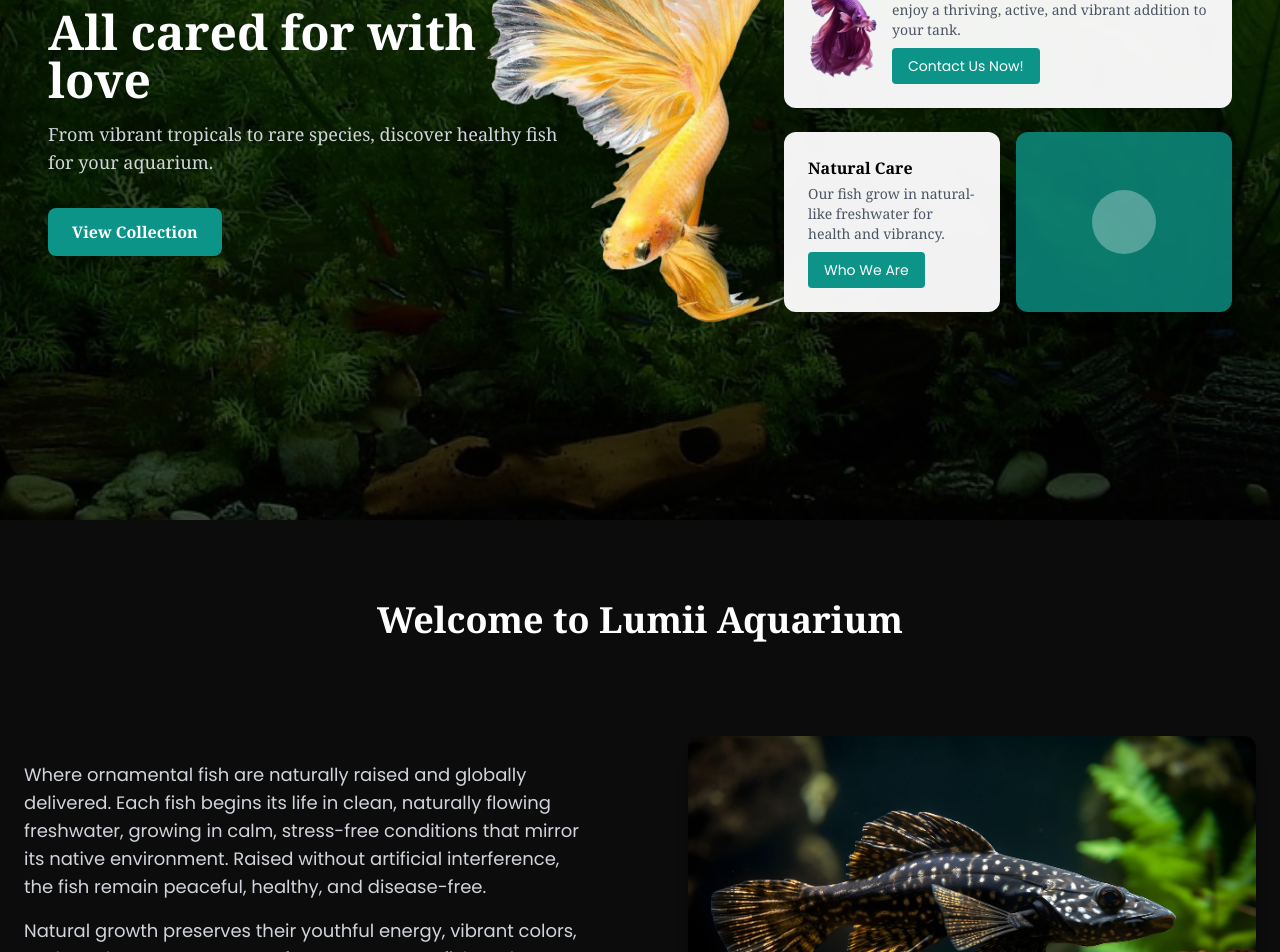
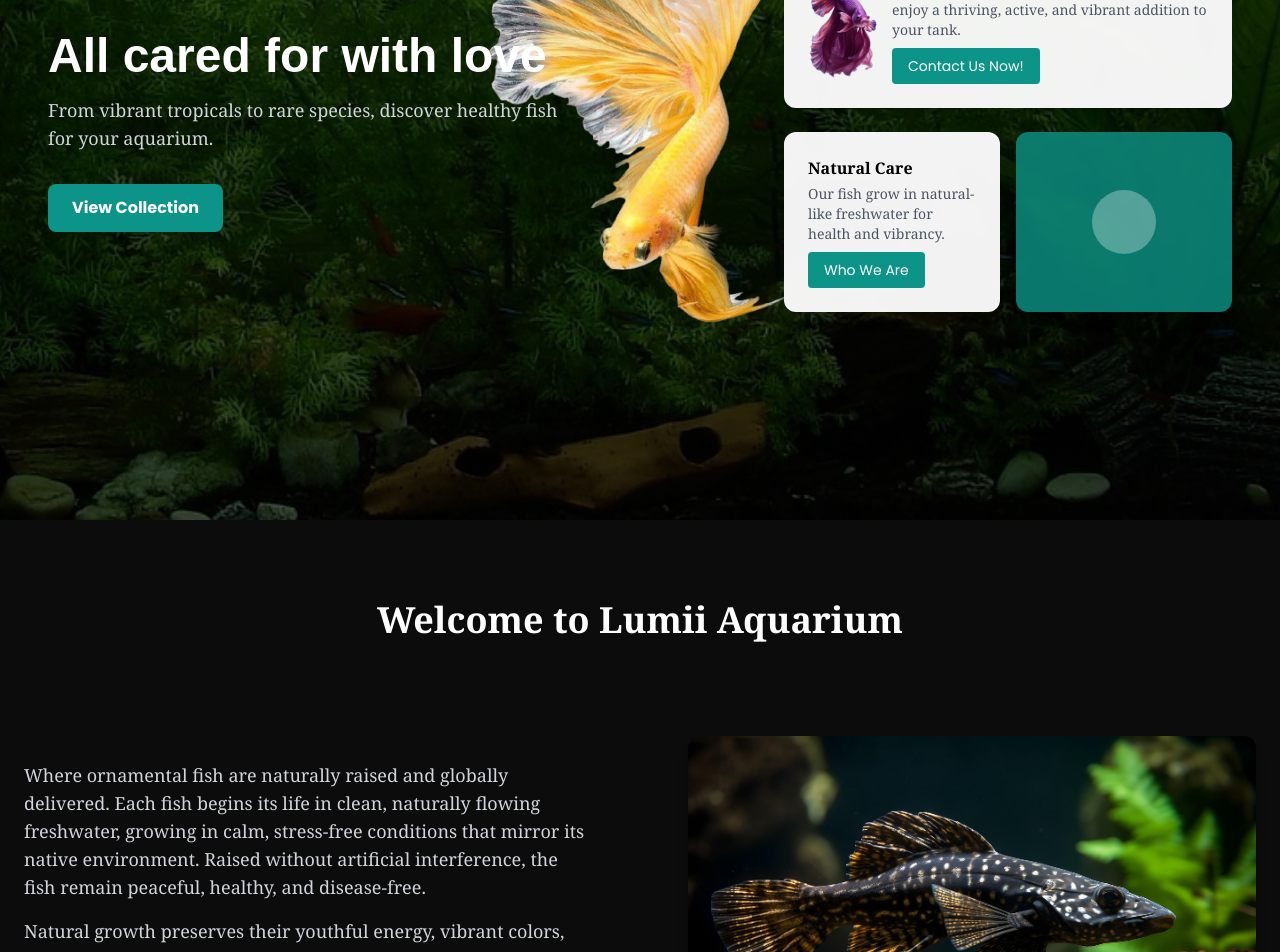
Before and after one commit to DilankaDI/lumii-aquarium, a Next.js app: page / in a window 1280 px wide. Shown: the part 280-1232 px from the top of the page. Built offline with nearby package versions, Linux system fonts and the light colour scheme.

Commit message:
carousal font changed

```diff
--- a/src/app/page.tsx
+++ b/src/app/page.tsx
@@ -162,7 +162,7 @@
           <section className="py-20 bg-[#0c0c0c]">
               <h2 className="text-4xl font-bold font-serif text-white mb-4 text-center">Welcome to Lumii Aquarium</h2>
 
-                            <div className="flex flex-col px-4 sm:px-6 lg:flex-row items-center gap-12 lg:gap-24 my-24">
+                            <div className="flex flex-col font-serif px-4 sm:px-6 lg:flex-row items-center gap-12 lg:gap-24 my-24">
                               <div className="lg:w-1/2">
 
                                 <p className="text-lg text-gray-300 mb-4">
--- a/src/app/products/page.tsx
+++ b/src/app/products/page.tsx
@@ -211,7 +211,7 @@
 
   return (
     <>
-      <div className="bg-gray-50 dark:bg-dark-bg py-16 px-4 md:px-8">
+      <div className="bg-gray-50 font-serif dark:bg-dark-bg py-16 px-4 md:px-8">
         <div className="container mx-auto">
 
           {/* Filter Buttons */}
--- a/src/components/FishCard.tsx
+++ b/src/components/FishCard.tsx
@@ -9,7 +9,7 @@
 return (
 // The <Link> is replaced with a <div> that has an onClick handler.
 <div
-className="border rounded-lg overflow-hidden shadow-md hover:shadow-xl transition-shadow duration-300 cursor-pointer group"
+className="border rounded-lg overflow-hidden font-serif shadow-md hover:shadow-xl transition-shadow duration-300 cursor-pointer group"
 onClick={() => onCardClick(fish)}
 >
 <div className="relative w-full aspect-[4/3] overflow-hidden">
--- a/src/components/FishModal.tsx
+++ b/src/components/FishModal.tsx
@@ -36,7 +36,7 @@
   return (
     <div
       onClick={onClose}
-      className="fixed inset-0 z-50 flex items-center justify-center bg-black/70 p-4 overflow-auto transition-opacity duration-300 animate-fadeIn"
+      className="fixed inset-0 z-50 flex items-center justify-center font-serif bg-black/70 p-4 overflow-auto transition-opacity duration-300 animate-fadeIn"
     >
       <div
         onClick={(e) => e.stopPropagation()}
--- a/src/components/HeroCarousel.tsx
+++ b/src/components/HeroCarousel.tsx
@@ -159,20 +159,29 @@
 
       <div className="relative z-10 flex flex-col md:flex-row items-center justify-between h-full px-6 md:px-12 gap-8">
         {/* Left text */}
-        <div className="text-white font-serif max-w-lg text-center md:text-left mt-16 md:mt-10">
+<div className="text-white max-w-lg text-center md:text-left mt-16 md:mt-10">
   {[slide.title, slide.text, slide.button].map((item, i) => (
     <motion.div
       key={`${slide.id}-${i}`}
       variants={leftVariants}
-              // initial="hidden"
       initial={firstLoad ? "hidden" : "false"}   // only animate first time
       animate={firstLoad ? "visible" : "stay"}  // stay static afterwards
-              // animate={firstLoad ? "visible" : "stay"}
       custom={i}
       className="mb-4"
     >
-              {i === 0 && <h1 className="text-3xl md:text-5xl font-bold">{item}</h1>}
-              {i === 1 && <p className="text-base md:text-lg mt-4 font-serif text-gray-300">{item}</p>}
+      { i === 0 && (
+  <h1
+    className="text-3xl md:text-5xl font-bold"
+    style={{ fontFamily: 'Montserrat, sans-serif' }}
+  >
+    {item}
+  </h1>
+)}
+      {i === 1 && (
+        <p className="text-base md:text-lg mt-4 font-serif text-gray-300">
+          {item}
+        </p>
+      )}
       {i === 2 && slide.href && (
         <Link
           href={slide.href}
@@ -184,6 +193,7 @@
     </motion.div>
   ))}
 </div>
+
 
         {/* Right cards */}
 <div className="grid grid-cols-1 md:grid-rows-2 md:grid-cols-1 gap-4 md:gap-6 w-full max-w-md">
```
Lines whose indentation alone changed are shown as unchanged.
